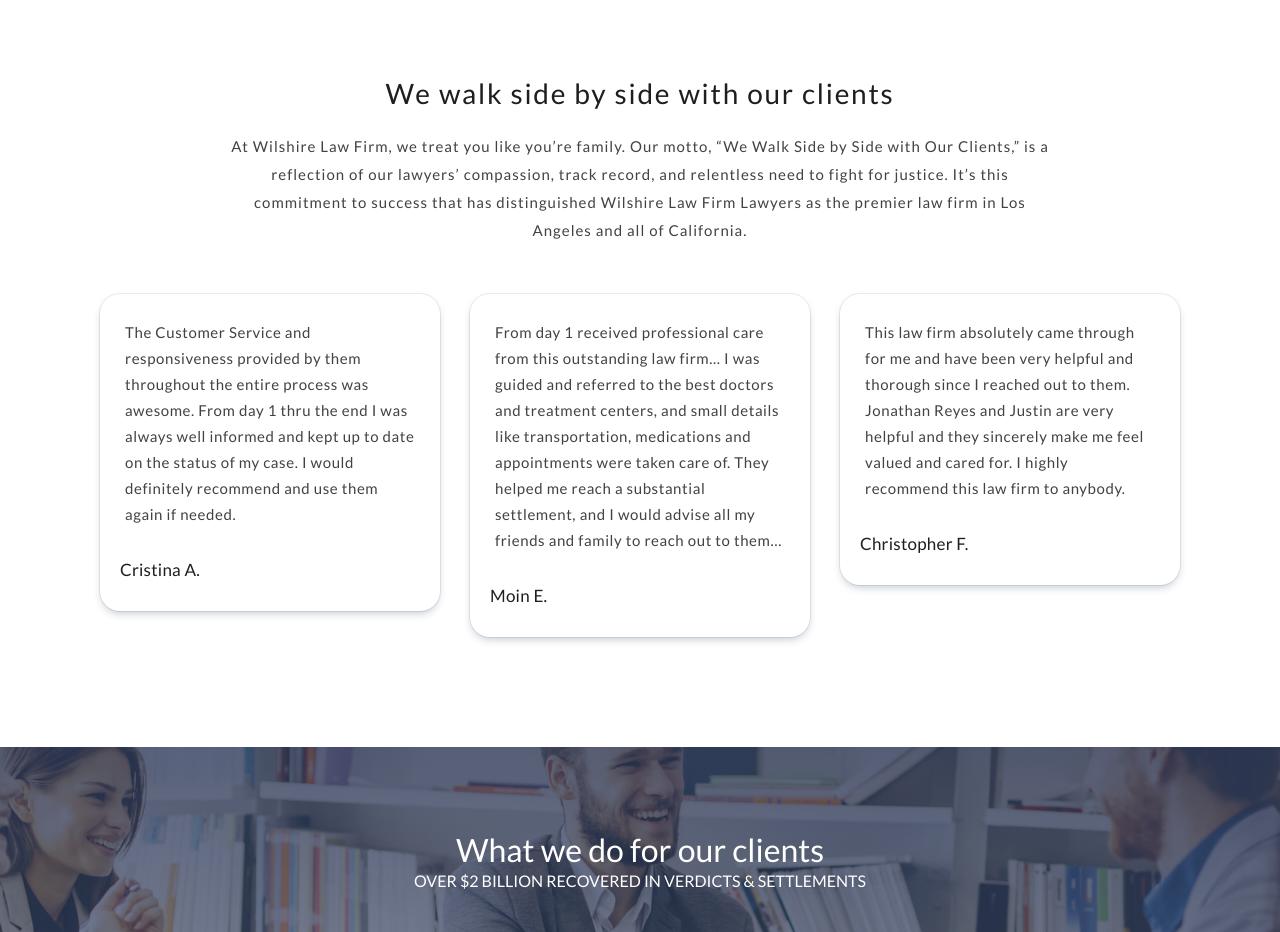
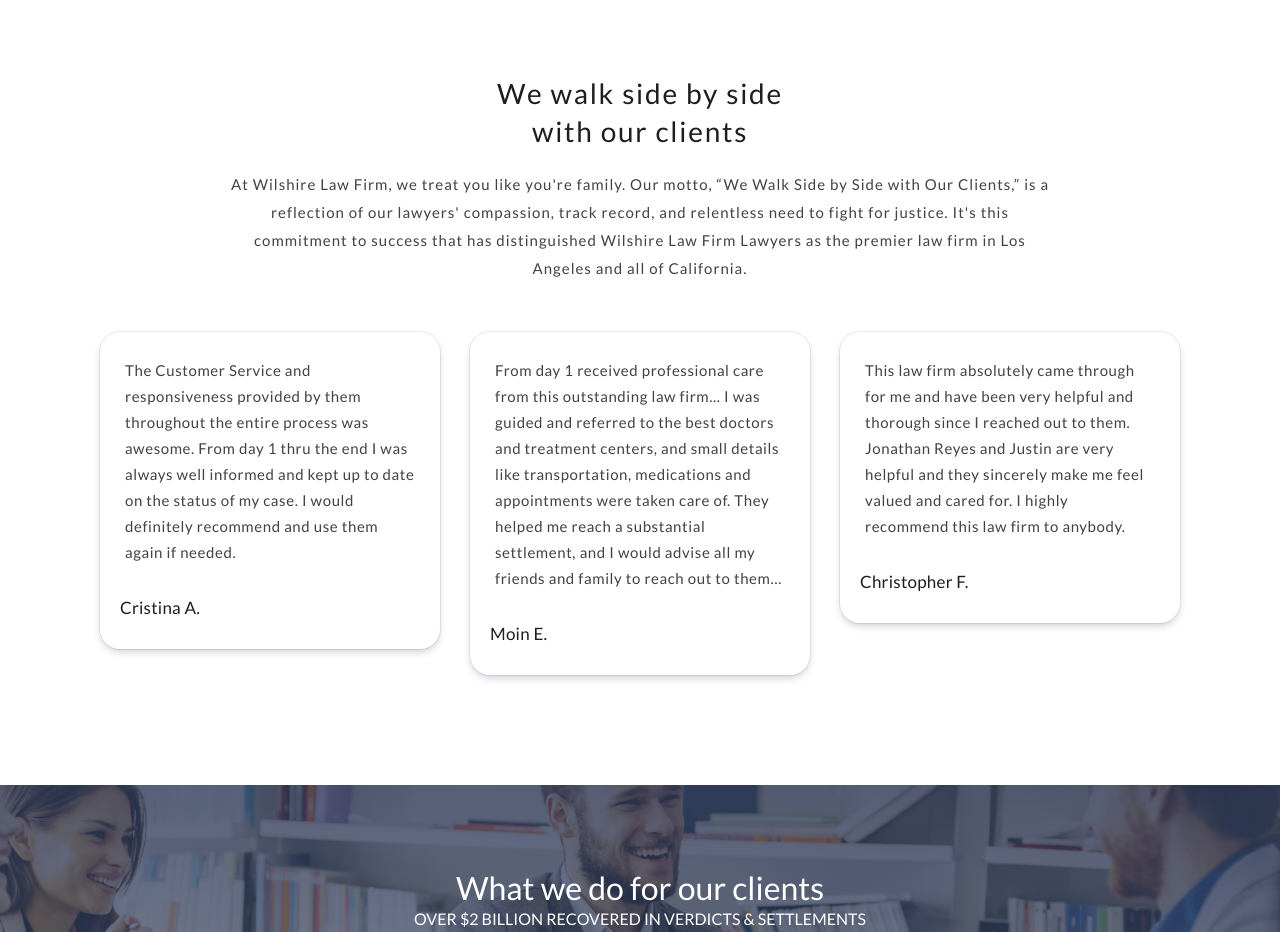
Before and after one commit to wilshirelawfirm/landing-pages, a plain HTML site: page index.html in a window 1280 px wide. Shown: the part 4400-5332 px from the top of the page. Drawn offline with Linux system fonts and the light colour scheme.

Commit message:
header alignment

```diff
--- a/index.html
+++ b/index.html
@@ -366,14 +366,14 @@
             <div class="row justify-content-center">
                 <div class="col-lg-12">
                     <div class="center-heading">
-                        <h2 class="section-title">We walk side by side with our clients</h2>
+                        <h2 class="section-title">We walk side by side <br/>with our clients</h2>
                     </div>
                 </div>
                 <div class="col-lg-9">
                     <div class="center-text">
-                        <p>At Wilshire Law Firm, we treat you like you’re family. Our motto, “We Walk Side by Side with
-                            Our Clients,” is a reflection of our lawyers’ compassion, track record, and relentless need
-                            to fight for justice. It’s this commitment to success that has distinguished Wilshire Law
+                        <p>At Wilshire Law Firm, we treat you like you're family. Our motto, “We Walk Side by Side with
+                            Our Clients,” is a reflection of our lawyers' compassion, track record, and relentless need
+                            to fight for justice. It's this commitment to success that has distinguished Wilshire Law
                             Firm Lawyers as the premier law firm in Los Angeles and all of California.</p>
                     </div>
                 </div>
```
Also changed, not shown: employment.html (+4 -4 lines), personal-injury.html (+1 -1 lines).
